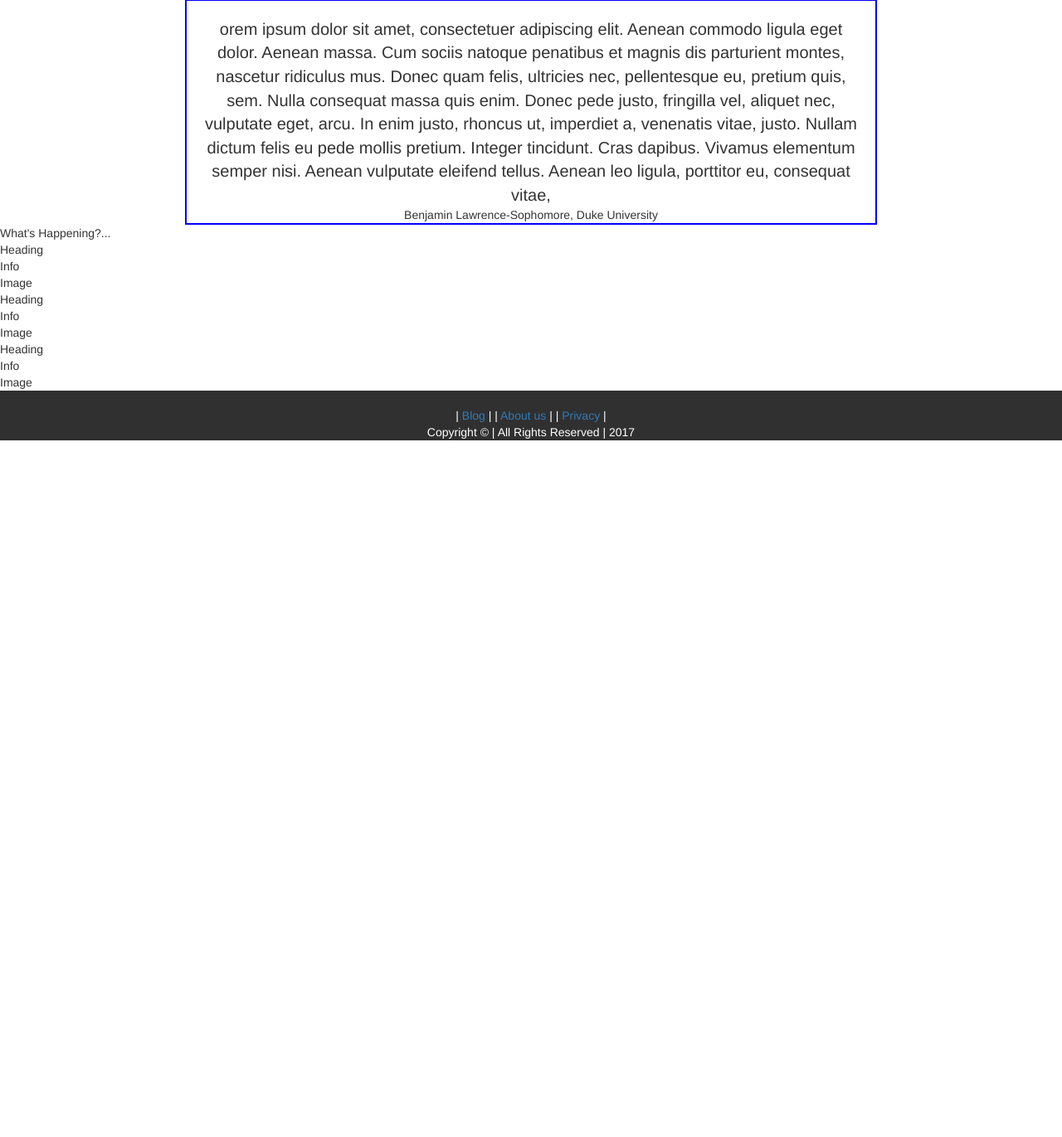
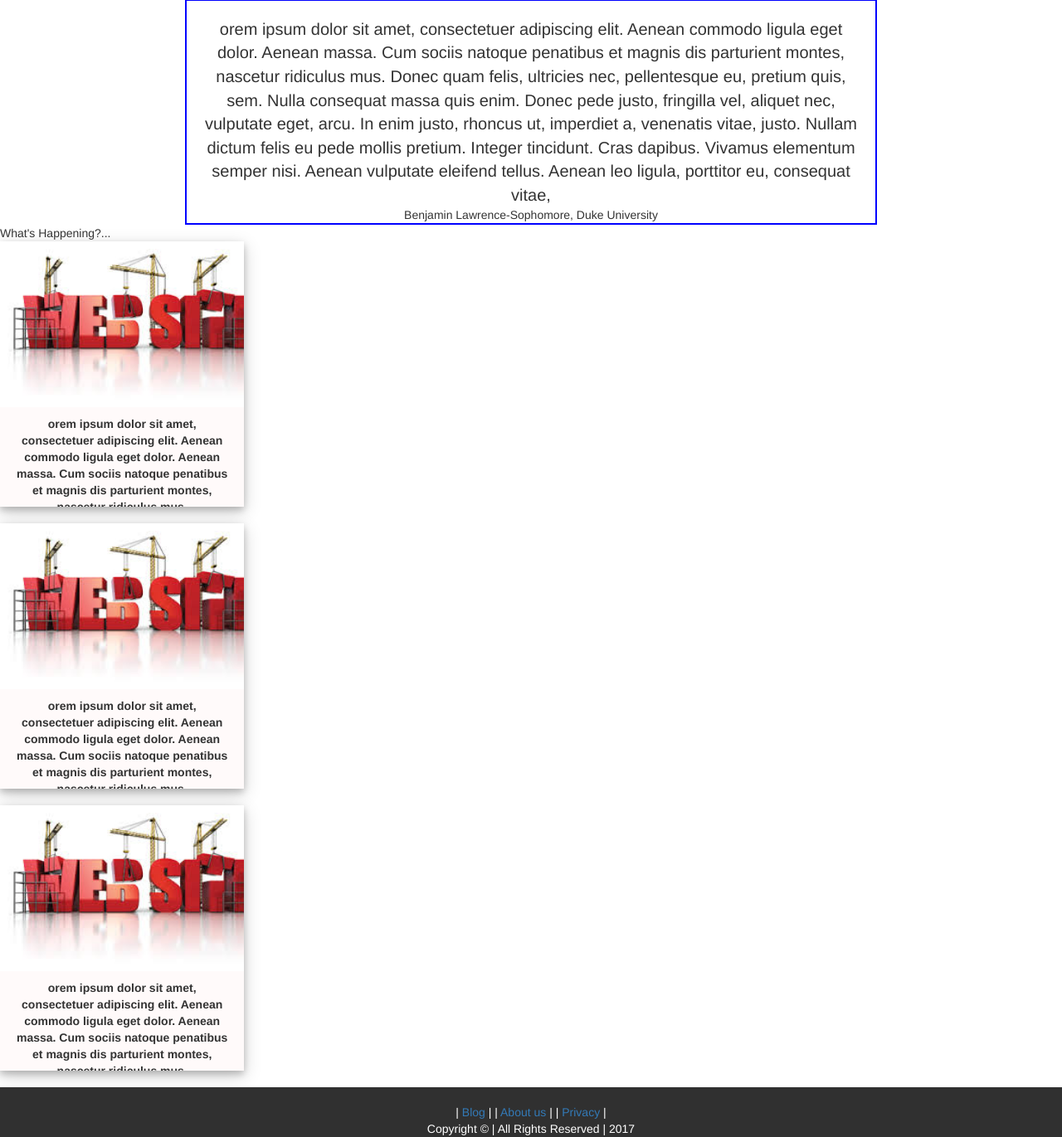
Before and after one commit to samappkub/Plick, a PHP site: page / in a window 1280 px wide. Shown: the part 731-2102 px from the top of the page at 83% size. Before the commit the page ends 1262 px from the top, so only its background shows below. Run offline with PHP 8.4, Linux system fonts and the light colour scheme; some web fonts are replaced.

Commit message:
Editing the last bit

```diff
--- a/index.html
+++ b/index.html
@@ -167,20 +167,29 @@
 			What's Happening?...
 		</div>
 		<!--the Feeds are as follows-->
-		<div>
-			<div>Heading</div>
-			<div>Info</div>
-			<div>Image</div>
+		<div class="tell">
+			<div class="tell-img" style="background-image: url(image/img3.jpg); object-fit: cover; background-repeat: no-repeat;">
+			</div>
+			<div class="tell-img-con">
+				orem ipsum dolor sit amet, consectetuer adipiscing elit. Aenean commodo ligula eget dolor.
+				Aenean massa. Cum sociis natoque penatibus et magnis dis parturient montes, nascetur ridiculus mus.
+			</div>
 		</div>
-		<div>
-			<div>Heading</div>
-			<div>Info</div>
-			<div>Image</div>
+		<div class="tell">
+			<div class="tell-img" style="background-image: url(image/img3.jpg); object-fit: cover; background-repeat: no-repeat;">
+			</div>
+			<div class="tell-img-con">
+				orem ipsum dolor sit amet, consectetuer adipiscing elit. Aenean commodo ligula eget dolor.
+				Aenean massa. Cum sociis natoque penatibus et magnis dis parturient montes, nascetur ridiculus mus.
+			</div>
 		</div>
-		<div>
-			<div>Heading</div>
-			<div>Info</div>
-			<div>Image</div>
+		<div class="tell">
+			<div class="tell-img" style="background-image: url(image/img3.jpg); object-fit: cover; background-repeat: no-repeat;">
+			</div>
+			<div class="tell-img-con">
+				orem ipsum dolor sit amet, consectetuer adipiscing elit. Aenean commodo ligula eget dolor.
+				Aenean massa. Cum sociis natoque penatibus et magnis dis parturient montes, nascetur ridiculus mus.
+			</div>
 		</div>
 	</section>
 
--- a/styles.css
+++ b/styles.css
@@ -3,7 +3,8 @@
 }
 
 .head {
-  height:10%;
+  /*background-color: #1557c1;*/
+  height:
 }
 .nav-link {
   color: white;
@@ -12,3 +13,29 @@
 .nav-link:hover {
   text-decoration: none;
 }
+
+.tell {
+	box-shadow: 0 4px 8px 0 rgba(0, 0, 0, 0.2), 0 6px 20px 0 rgba(0, 0, 0, 0.19);
+	margin-bottom: 20px;
+	width: 23%;
+	margin-right: 70px;
+}
+
+.tell-img {
+	width: 100%;
+  height: 200px;
+	text-align: center;
+	background-size: cover;
+	background-repeat: no-repeat;
+}
+
+.tell-img-con {
+	background: snow;
+	width: 100%;
+  height: 120px;
+	text-align: center;
+  padding: 10px 20px;
+	font-weight: bolder;
+	overflow: hidden;
+	text-overflow: ellipsis
+}
```
